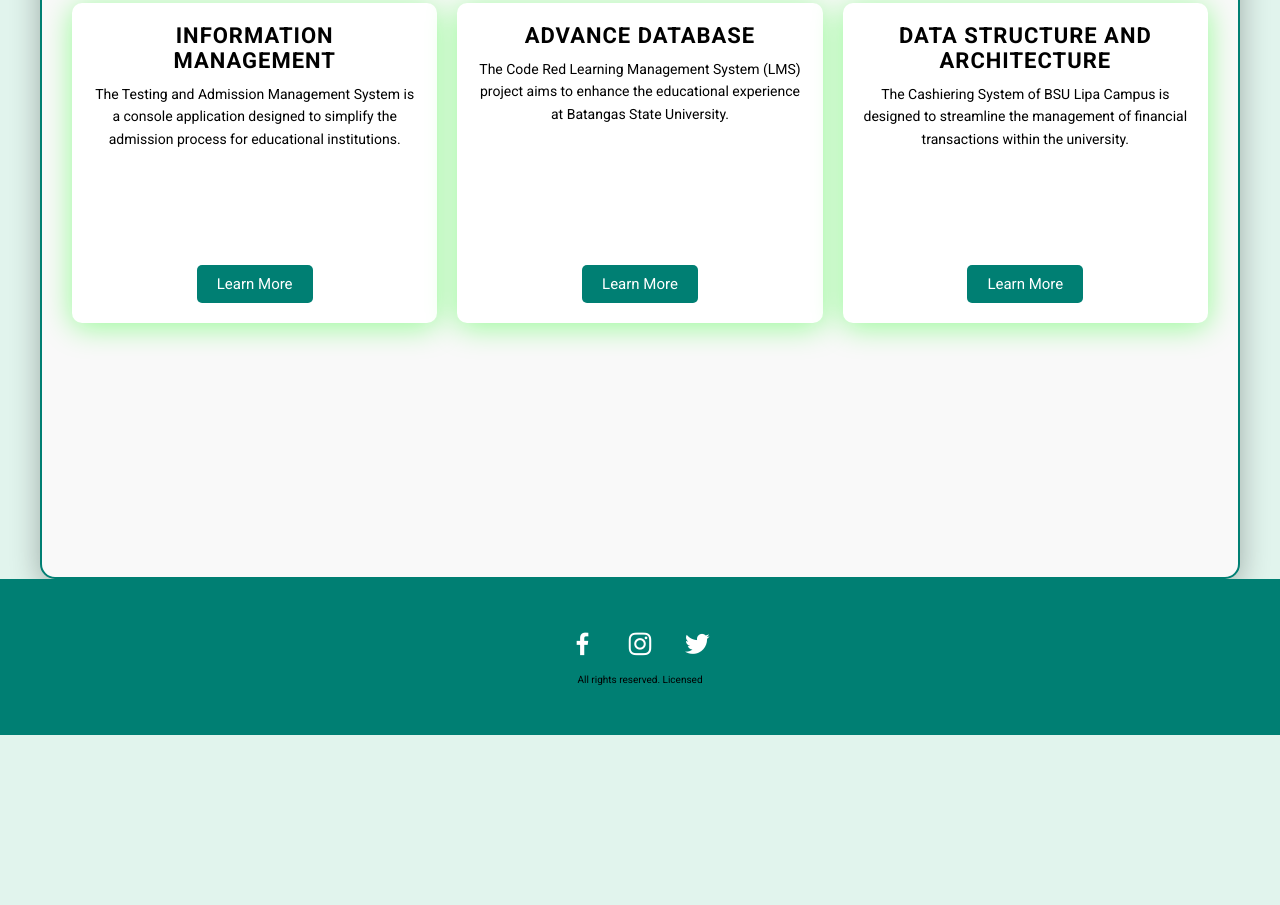
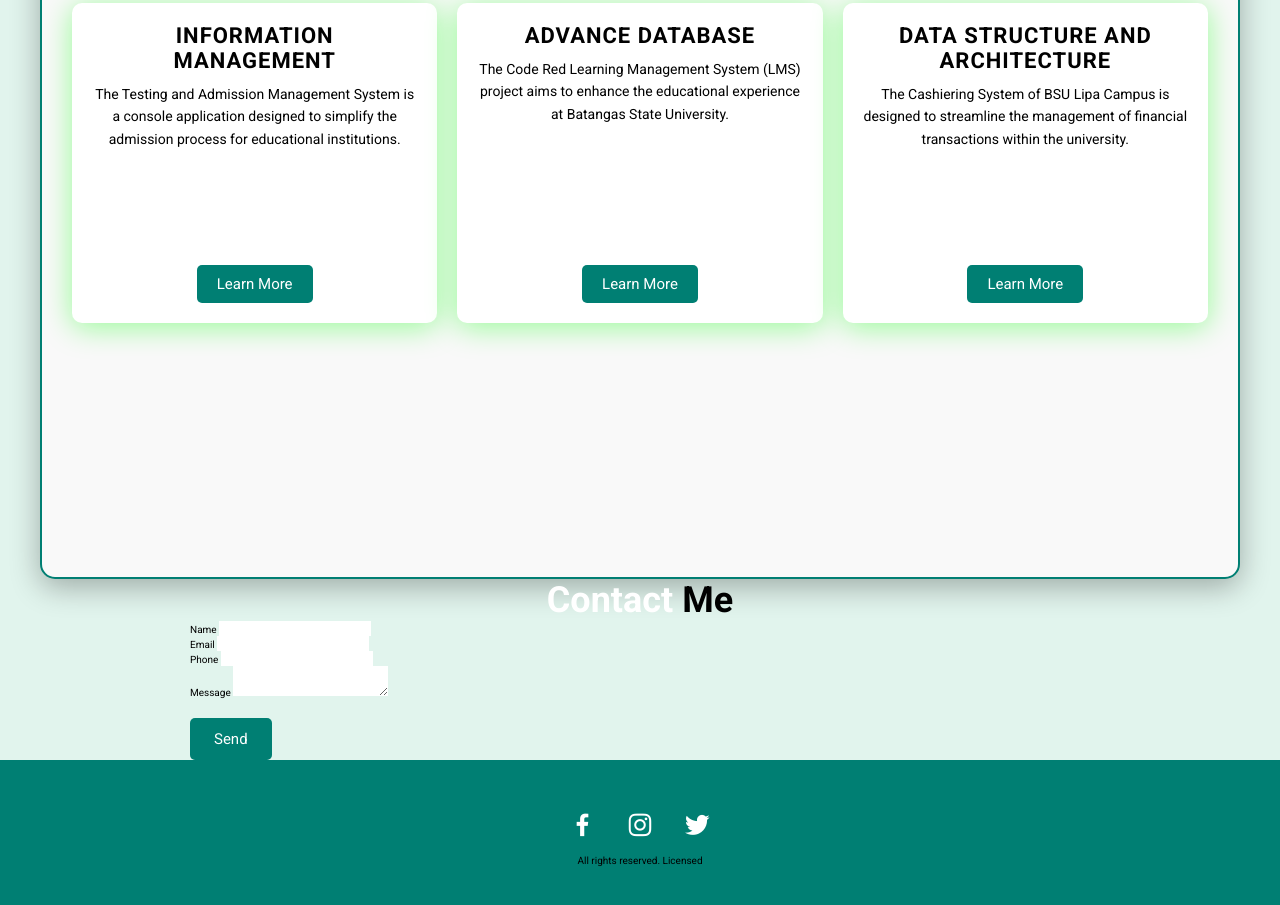
Before and after one commit to irisrobles/portfolio, a plain HTML site: page Index.html in a window 1280 px wide. Shown: the part 1881-2786 px from the top of the page. Before the commit the page ends 2616 px from the top, so only its background shows below. Drawn offline with nearby package versions, Linux system fonts and the light colour scheme; some packages are replaced by stand-ins of ours; a script that the page names is missing.

Commit message:
Update Index.html

```diff
--- a/Index.html
+++ b/Index.html
@@ -7,6 +7,8 @@
       <link rel="stylesheet" href="style.css" />
       <link href="https://unpkg.com/boxicons@2.1.4/css/boxicons.min.css" rel="stylesheet" />
       <link rel="stylesheet" href="https://fonts.googleapis.com/css2?family=Roboto:wght@100;300;400;500;700&display=swap">
+      <script type="text/javascript" src="https://cdn.jsdelivr.net/npm/@emailjs/browser@3/dist/email.min.js"></script>
+      <script src="https://cdn.jsdelivr.net/npm/sweetalert2@11"></script>
   </head>
 
   <body>
@@ -17,6 +19,7 @@
         <a href="#home" class="active">Home</a>
         <a href="#about">About</a>
         <a href="#projects">Projects</a>
+        <a href="#contact">Contact</a>
       </nav>
     </header>
 
@@ -44,7 +47,7 @@
         <img src="image/image1.jfif" alt="About Iris" />
     </div>
     <div class="about-content">
-        <h2 class="heading">About <span>Me</span></h2>
+        <h2 class="heading">About <span class="highlight">Me</span></h2>
         <div class="about-text">
             <p>
                 I am Iris Robles, a 3rd-year BSIT student majoring in Networking
@@ -88,6 +91,33 @@
       </div>
     </section>
 
+    <!-- Contact Section Code -->
+
+ <div class="contact-section" id="contact">
+    <h2 style="text-align: center; font-size: 3.6em;"><span class="highlight">Contact</span> Me</h2>
+    <div class="contact-form" style="max-width: 900px; margin: 0 auto;">
+        <form id="contact-form" onsubmit="sendEmail(event)">
+            <div class="input-container">
+                <label for="name">Name</label>
+                <input type="text" name="user_name" class="input" oninput="handleInputChange(event)" required/>
+            </div>
+            <div class="input-container">
+                <label for="email">Email</label>
+                <input type="email" name="user_email" class="input" oninput="handleInputChange(event)" required/>
+            </div>
+            <div class="input-container">
+                <label for="phone">Phone</label>
+                <input type="tel" name="user_phone" class="input" oninput="handleInputChange(event)" required/>
+            </div>
+            <div class="input-container textarea">
+                <label for="message">Message</label>
+                <textarea name="message" class="input" oninput="handleInputChange(event)" required></textarea>
+            </div>
+            <input type="submit" value="Send" class="btn" />
+        </form>
+    </div>
+</div>
+
     <footer class="footer">
       <div class="social">
         <a href="https://www.facebook.com/profile.php?id=100008339255758&mibextid=ZbWKwL" target="_blank">
@@ -104,5 +134,77 @@
     </footer>
 
     <script src="script.js"></script>
-  </body>
-</html>
+    <script>
+        function handleInputChange(event) {
+            const inputField = event.target;
+            const label = inputField.previousElementSibling; // Get the label element
+
+            if (inputField.value !== '') {
+                label.style.display = 'none'; // Hide the label when typing
+            } else {
+                label.style.display = 'block'; // Show the label when input is empty
+            }
+        }
+
+        document.querySelectorAll('.input').forEach(input => {
+            input.dataset.placeholder = input.placeholder;
+            input.addEventListener('focus', function() {
+                this.placeholder = '';
+            });
+            input.addEventListener('blur', function() {
+                if (this.value === '') {
+                    this.placeholder = this.dataset.placeholder;
+                }
+            });
+        });
+
+        // Initialize EmailJS with your public key
+        (function() {
+            emailjs.init("u3sthKr3y8xTHj0dY");
+        })();
+
+        function sendEmail(e) {
+            e.preventDefault();
+
+            // Show loading state
+            const submitBtn = e.target.querySelector('input[type="submit"]');
+            const originalBtnText = submitBtn.value;
+            submitBtn.value = 'Sending...';
+            submitBtn.disabled = true;
+
+            // Get form data
+            const form = e.target;
+
+            // Send email using EmailJS
+            emailjs.sendForm('service_ygar6c9', 'template_2hybs7w', form)
+                .then(function(response) {
+                    console.log('SUCCESS!', response.status, response.text);
+                    Swal.fire({
+                        title: 'Success!',
+                        text: 'Your message has been sent successfully!',
+                        icon: 'success',
+                        confirmButtonColor: '#3085d6',
+                        confirmButtonText: 'OK'
+                    });
+                    form.reset();
+                    // Reset labels
+                    document.querySelectorAll('.input-container label').forEach(label => {
+                        label.style.display = 'block';
+                    });
+                }, function(error) {
+                    console.log('FAILED...', error);
+                    Swal.fire({
+                        title: 'Error!',
+                        text: 'Failed to send message. Please try again.',
+                        icon: 'error',
+                        confirmButtonColor: '#d33',
+                        confirmButtonText: 'OK'
+                    });
+                })
+                .finally(() => {
+                    // Reset button state
+                    submitBtn.value = originalBtnText;
+                    submitBtn.disabled = false;
+                });
+        }
+    </script>
```
